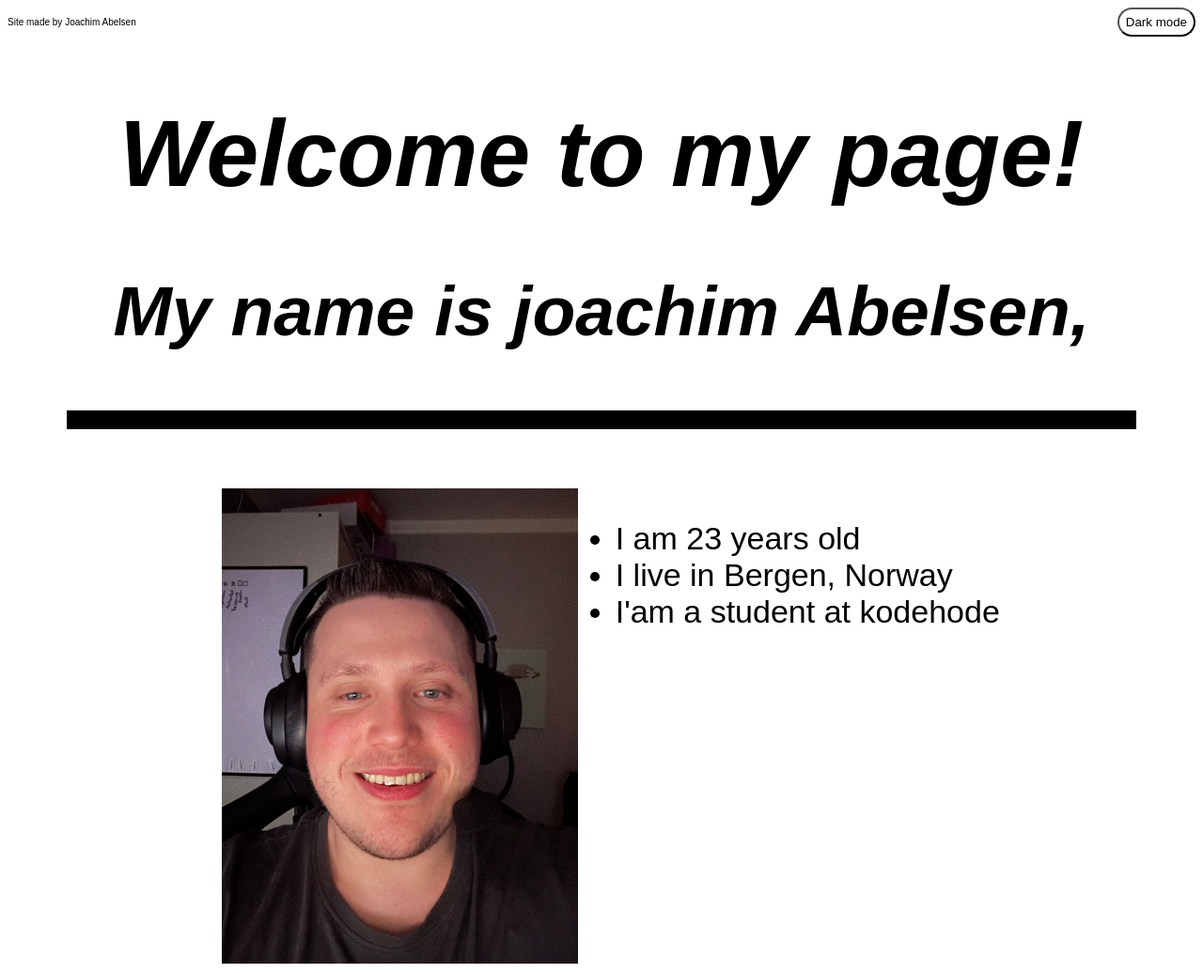
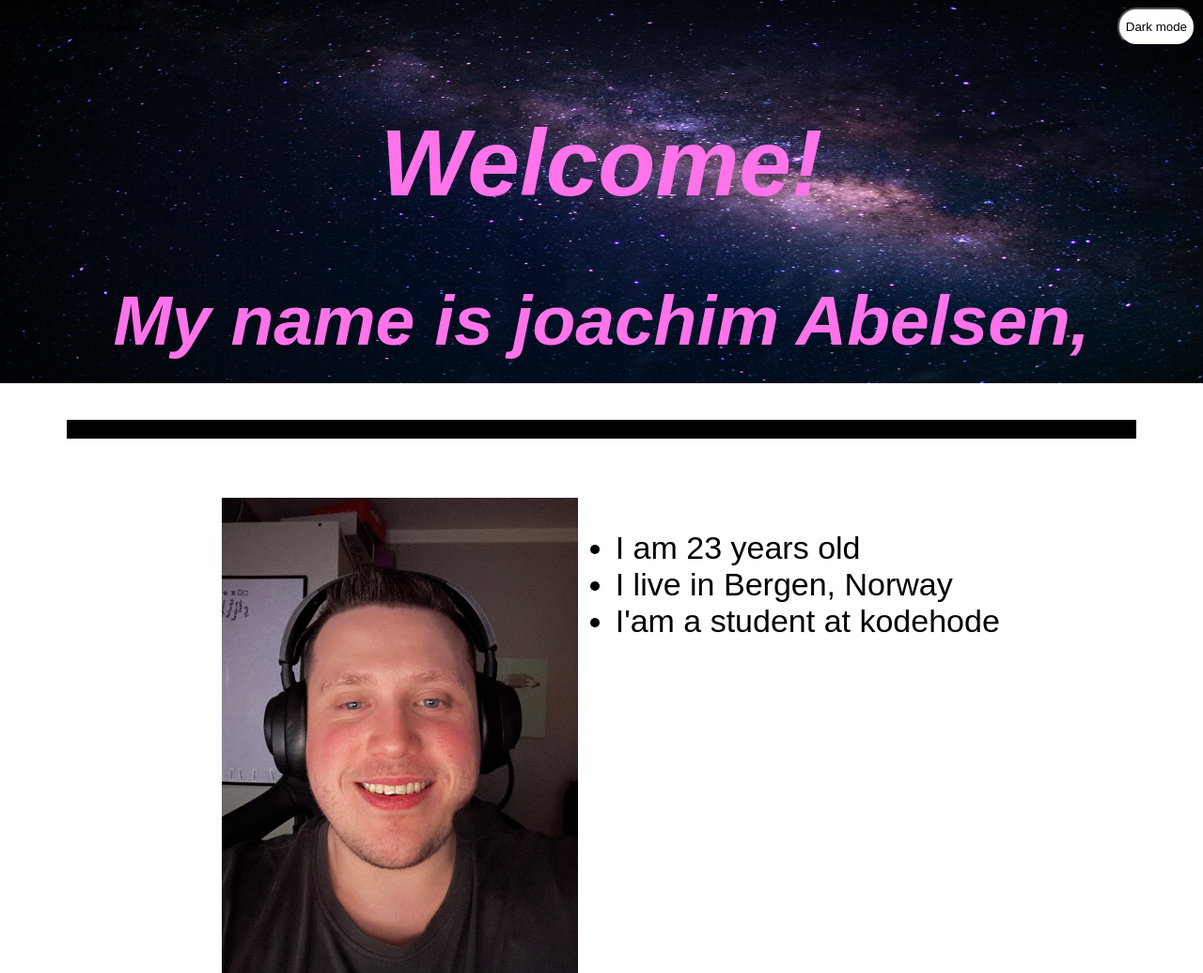
Before and after one commit to JoachimB08/1, a plain HTML site: page index.html in a window 1280 px wide. Shown: the top 1036 px of the page at 94% size. Drawn offline with Linux system fonts and the light colour scheme.

Commit message:
update 2

```diff
--- a/index.html
+++ b/index.html
@@ -22,7 +22,7 @@
   </head>
   <body>
     <div class="legals">
-      <p>Site made by Joachim Abelsen</p>
+      <p>Made by Joachim Abelsen</p>
       <button
         class="button-2"
         onclick="myfunction()"
@@ -30,8 +30,9 @@
         Dark mode
       </button>
     </div>
+    <div id="graphics"></div>
     <div class="text-top">
-      <h1>Welcome to my page!</h1>
+      <h1>Welcome!</h1>
       <h2>My name is joachim Abelsen,</h2>
       <hr class="hr-2" />
     </div>
--- a/style.css
+++ b/style.css
@@ -1,7 +1,12 @@
 body {
-  background-color: #ffffff;
   font-family: Arial, Helvetica, sans-serif;
+  background-image: url(galaxy.jpg);
+  background-repeat: no-repeat;
+  background-position: top;
+  background-size: 100% 20.1%;
+  background-position-x: 50%;
 }
+
 .dark-mode {
   background-color: black;
   color: #ffffff;
@@ -31,20 +36,14 @@ body {
 .legals {
   display: flex;
   justify-content: space-between;
-  font-size: x-small;
-  margin-top: 0%;
-  margin-bottom: auto;
-  margin-right: auto;
-  margin-left: 0%;
+  font-size: small;
 }
 
 .text-top {
   font-style: italic;
   font-size: 50px;
   text-align: center;
-  margin-left: auto;
-  margin-right: auto;
-  color: #000000;
+  color: #ff73ea;
 }
 .hr-2 {
   border: 10px solid black;
```
Also changed, not shown: galaxy.jpg (added).
